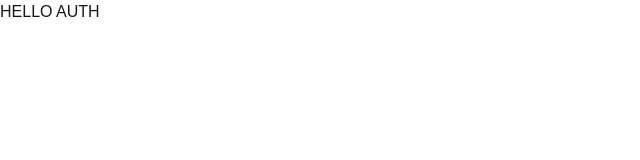
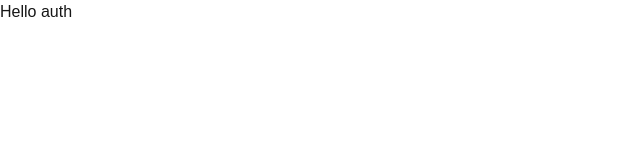
Before and after one commit to robin-sevelin/svs-innovation-auth, a Next.js app: page / in a window 1280 px wide. Shown: the top 160 px of the page, without its empty margins (0-640 px from the left). Built offline with nearby package versions, Linux system fonts and the light colour scheme.

Commit message:
install auth

```diff
--- /dev/null
+++ b/src/app/api/auth/[...nextauth]/route.ts
@@ -0,0 +1,3 @@
+import { handlers } from '@/lib/auth';
+
+export const { GET, POST } = handlers;
--- a/src/app/page.tsx
+++ b/src/app/page.tsx
@@ -1,8 +1,7 @@
 export default function Home() {
-  const title = 'Hello auth';
   return (
     <div className='grid grid-rows-[20px_1fr_20px] items-center justify-items-center min-h-screen p-8 pb-20 gap-16 sm:p-20 font-[family-name:var(--font-geist-sans)]'>
-      <h1 className='bold text-2xl'>{title.toUpperCase()}</h1>
+      <h1 className='bold text-2xl'>Hello auth</h1>
     </div>
   );
 }
--- /dev/null
+++ b/src/lib/auth.ts
@@ -0,0 +1,5 @@
+import NextAuth from 'next-auth';
+
+export const { handlers, signIn, signOut, auth } = NextAuth({
+  providers: [],
+});
--- /dev/null
+++ b/src/lib/middleware.ts
@@ -0,0 +1 @@
+export { auth as middleware } from '@/lib/auth';
```
Also changed, not shown: package.json (+7 -6 lines), 1 other file (tests, documents, lock files or other folders).
